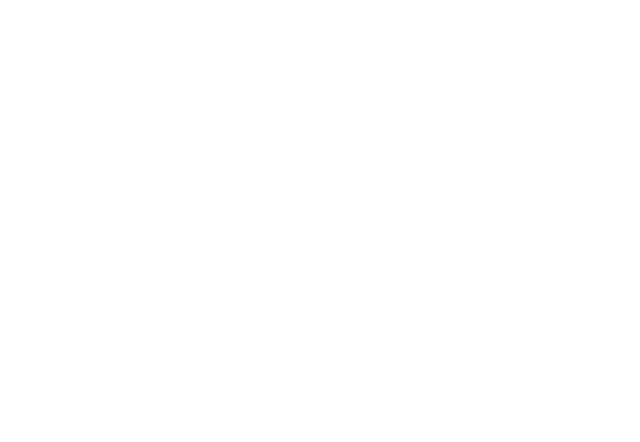
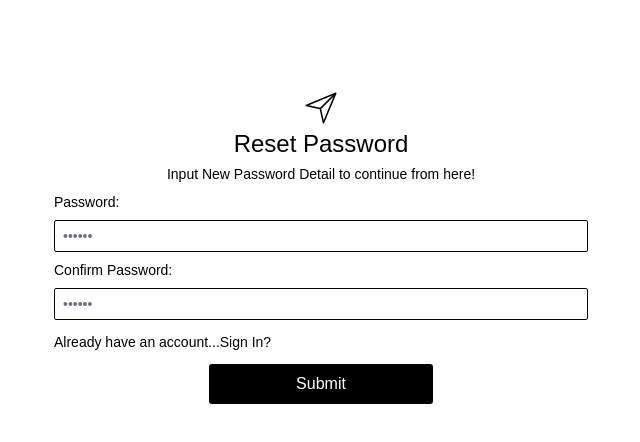
Before and after one commit to Himmiee/sozial-app, an Angular app: page /resetPassword in a window 1280 px wide. Before the commit this address led to /. Shown: the top 442 px of the page, without its empty margins (319-959 px from the left). Built offline with nearby package versions, Linux system fonts and the light colour scheme.

Commit message:
forgot password and reset password pages update

```diff
--- a/src/app/app.module.ts
+++ b/src/app/app.module.ts
@@ -9,12 +9,16 @@
 import { AuthService } from './Services/auth-service';
 import { RegisterComponent } from './register/register.component';
 import { LoginComponent } from './login/login.component';
+import { ForgotPasswordComponent } from './forgot-password/forgot-password.component';
+import { ResetPasswordComponent } from './reset-password/reset-password.component';
 
 @NgModule({
   declarations: [
     AppComponent,
     RegisterComponent,
-    LoginComponent
+    LoginComponent,
+    ForgotPasswordComponent,
+    ResetPasswordComponent
   ],
   imports: [
     BrowserModule,
--- /dev/null
+++ b/src/app/forgot-password/forgot-password.component.html
@@ -0,0 +1,55 @@
+<section class="">
+  <div class="all lg:flex lg:h-[100vh] lg:w-[100%] overflow-hidden">
+    <div class="flex justify-center lg:my-auto lg:w-[100%] lg:mt-[60px]">
+      <div class="main pt-7">
+        <div class="flex justify-center">
+          <svg class="svg-icon w-8 h-8 lg:w-10 lg:h-10" viewBox="0 0 20 20">
+            <path
+              d="M17.218,2.268L2.477,8.388C2.13,8.535,2.164,9.05,2.542,9.134L9.33,10.67l1.535,6.787c0.083,0.377,0.602,0.415,0.745,0.065l6.123-14.74C17.866,2.46,17.539,2.134,17.218,2.268 M3.92,8.641l11.772-4.89L9.535,9.909L3.92,8.641z M11.358,16.078l-1.268-5.613l6.157-6.157L11.358,16.078z"
+            ></path>
+          </svg>
+        </div>
+        <h1 class="font-medium text-2xl flex justify-center">Forgot Password</h1>
+        <p class="flex justify-center font-light mt-1 text-sm">
+          Input your Details to continue from here!
+        </p>
+        <form class="" [formGroup]="ForgotPasswordForm" (ngSubmit)="onSubmit($event)">
+          <div class="rest block">
+            <label>
+              <p class="py-2 text-sm font-medium">Email:</p>
+              <input
+                class="border-black sm:w-[534px] w-[375px] h-8 block text-sm text-gray-500 p-2"
+                type="email"
+                placeholder="Email"
+                formControlName="Email"
+              />
+              <b *ngIf= "Email && Email.invalid && Email.touched"> Input is invalid.. This field is required</b>
+            </label>
+              <label>
+                <p class="py-2 text-sm font-medium">DOB:</p>
+                <input
+                  class="border-black sm:w-[534px] w-[375px] h-8 text-sm block text-gray-500 p-2"
+                  type="date"
+                  placeholder="Date"
+                  formControlName="DOB"
+                />
+                <b *ngIf= "DOB && DOB.invalid && DOB.touched"> Input is invalid.. This field is required</b>
+              </label>
+          </div>
+          <p class="text-sm pt-3">
+            Already have an account...<span class="font-medium">Sign In?</span>
+          </p>
+          <div class="btn flex justify-center">
+            <button
+            class="bg-black text-white px-3 py-1 sm:w-56 w-[378px] h-10 mt-3 rounded-[3px] disabled:bg-gray-400"
+            type="submit"
+            [disabled]="ForgotPasswordForm.invalid"
+          >
+            Submit
+          </button>
+          </div>
+        </form>
+      </div>
+    </div>
+  </div>
+</section>
--- /dev/null
+++ b/src/app/forgot-password/forgot-password.component.ts
@@ -0,0 +1,39 @@
+import { Component, OnInit } from '@angular/core';
+import {
+  FormControl,
+  FormGroup,
+  NgForm,
+  Validators,
+  FormControlName,
+} from '@angular/forms';
+
+
+@Component({
+  selector: 'app-forgot-password',
+  templateUrl: './forgot-password.component.html',
+  styleUrls: ['./forgot-password.component.css']
+})
+export class ForgotPasswordComponent implements OnInit {
+
+  ForgotPasswordForm = new FormGroup({
+
+    Email: new FormControl('Kiyan@gmail.com', [
+      Validators.required,
+      Validators.email,
+    ]),
+    DOB: new FormControl('02/02/24', [Validators.required]),
+  })
+  ngOnInit(): void {}
+  onSubmit(form: NgForm): void {
+    console.log(this.ForgotPasswordForm.value);
+  }
+
+  get Email() {
+    return this.ForgotPasswordForm.get('Email');
+  }
+  get DOB() {
+    return this.ForgotPasswordForm.get('DOB');
+  }
+
+
+}
--- a/src/app/login/login.component.html
+++ b/src/app/login/login.component.html
@@ -53,11 +53,12 @@
             </p>
             <div class="btn flex justify-center">
               <button
-                class="bg-black text-white px-3 py-1 sm:w-56 w-[378px] h-10 mt-3 rounded-[3px]"
-                type="submit"
-              >
-                Submit
-              </button>
+              class="bg-black text-white px-3 py-1 sm:w-56 w-[378px] h-10 mt-3 rounded-[3px] disabled:bg-gray-400"
+              type="submit"
+              [disabled]="LoginForm.invalid"
+            >
+              Submit
+            </button>
             </div>
           </form>
         </div>
--- a/src/app/register/register.component.html
+++ b/src/app/register/register.component.html
@@ -97,11 +97,12 @@
           </p>
           <div class="btn flex justify-center">
             <button
-              class="bg-black text-white px-3 py-1 sm:w-56 w-[378px] h-10 mt-3 rounded-[3px]"
-              type="submit"
-            >
-              Submit
-            </button>
+            class="bg-black text-white px-3 py-1 sm:w-56 w-[378px] h-10 mt-3 rounded-[3px] disabled:bg-gray-400"
+            type="submit"
+            [disabled]="RegisterForm.invalid"
+          >
+            Submit
+          </button>
           </div>
         </form>
       </div>
--- /dev/null
+++ b/src/app/reset-password/reset-password.component.html
@@ -0,0 +1,57 @@
+<section class="">
+    <div class="all lg:flex lg:h-[100vh] lg:w-[100%] overflow-hidden">
+      <div class="flex justify-center lg:my-auto lg:w-[100%] lg:mt-[60px]">
+        <div class="main pt-7">
+          <div class="flex justify-center">
+            <svg class="svg-icon w-8 h-8 lg:w-10 lg:h-10" viewBox="0 0 20 20">
+              <path
+                d="M17.218,2.268L2.477,8.388C2.13,8.535,2.164,9.05,2.542,9.134L9.33,10.67l1.535,6.787c0.083,0.377,0.602,0.415,0.745,0.065l6.123-14.74C17.866,2.46,17.539,2.134,17.218,2.268 M3.92,8.641l11.772-4.89L9.535,9.909L3.92,8.641z M11.358,16.078l-1.268-5.613l6.157-6.157L11.358,16.078z"
+              ></path>
+            </svg>
+          </div>
+          <h1 class="font-medium text-2xl flex justify-center">Reset Password</h1>
+          <p class="flex justify-center font-light mt-1 text-sm">
+            Input New Password Detail to continue from here!
+          </p>
+          <form class="" [formGroup]="ResetPasswordForm" (ngSubmit)="onSubmit($event)">
+
+              <label>
+                <p class="py-2 text-sm font-medium">Password:</p>
+                <input
+                  class="border-black sm:w-[534px] text-sm w-[375px] h-8 block text-gray-500 p-2"
+                  type="password"
+                  placeholder="Password"
+                  formControlName="Password"
+                />
+                <b *ngIf= "Password && Password.invalid && Password.touched"> Input is invalid.. This field is required</b>
+              </label>
+              <label>
+                <p class="py-2 text-sm font-medium block">Confirm Password:</p>
+                <input
+                  class="border-black sm:w-[534px] text-sm w-[375px] h-8 block text-gray-500 p-2"
+                  type="password"
+                  placeholder="Password"
+                  formControlName="ConfirmPassword"
+                />
+                <b *ngIf= "Password && Password.invalid && Password.touched"> Password is invalid.. This field is required</b>
+                <b *ngIf= "this.f.ConfirmPassword.value !== this.f.Password.value">Pls fill in your password again. password mismatch!!!</b>
+
+              </label>
+
+            <p class="text-sm pt-3">
+              Already have an account...<span class="font-medium">Sign In?</span>
+            </p>
+            <div class="btn flex justify-center">
+              <button
+                class="bg-black text-white px-3 py-1 sm:w-56 w-[378px] h-10 mt-3 rounded-[3px] disabled:bg-gray-400"
+                type="submit"
+                [disabled]="ResetPasswordForm.invalid"
+              >
+                Submit
+              </button>
+            </div>
+          </form>
+        </div>
+      </div>
+    </div>
+  </section>
--- /dev/null
+++ b/src/app/reset-password/reset-password.component.ts
@@ -0,0 +1,44 @@
+import { Component, OnInit } from '@angular/core';
+import {
+  FormControl,
+  FormGroup,
+  NgForm,
+  Validators,
+  FormControlName,
+} from '@angular/forms';
+
+@Component({
+  selector: 'app-reset-password',
+  templateUrl: './reset-password.component.html',
+  styleUrls: ['./reset-password.component.css']
+})
+export class ResetPasswordComponent implements OnInit {
+  constructor() {}
+
+  ResetPasswordForm = new FormGroup({
+    Password: new FormControl('Greatt', [
+      Validators.required,
+      Validators.minLength(6),
+    ]),
+    ConfirmPassword: new FormControl('Greatt', [
+      Validators.required,
+      Validators.minLength(6),
+    ]),
+  });
+  ngOnInit(): void {}
+  onSubmit(form: NgForm): void {
+    console.log(this.ResetPasswordForm.value);
+  }
+
+  get Password() {
+    return this.ResetPasswordForm.get('Password');
+  }
+  get ConfirmPassword() {
+    return this.ResetPasswordForm.get('ConfirmPassword');
+  }
+  get f () {
+    return this.ResetPasswordForm.controls
+
+  }
+
+}
--- a/src/styles.css
+++ b/src/styles.css
@@ -21,3 +21,6 @@
     font-size: 11px;
     font-weight: 500;
 }
+button{
+    cursor: pointer;
+}
```
Also changed, not shown: src/app/app-routing.module.ts (+6 -1 lines), src/app/forgot-password/forgot-password.component.css (added), src/app/reset-password/reset-password.component.css (added), 2 other files (tests, documents, lock files or other folders).
